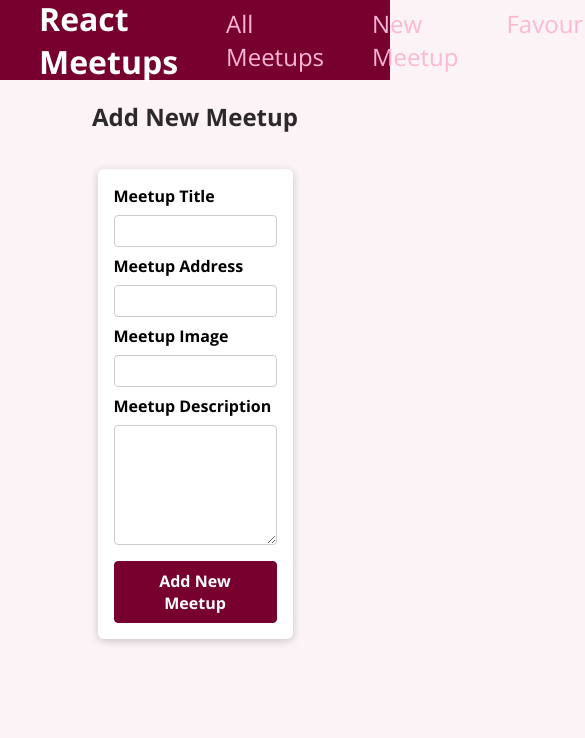
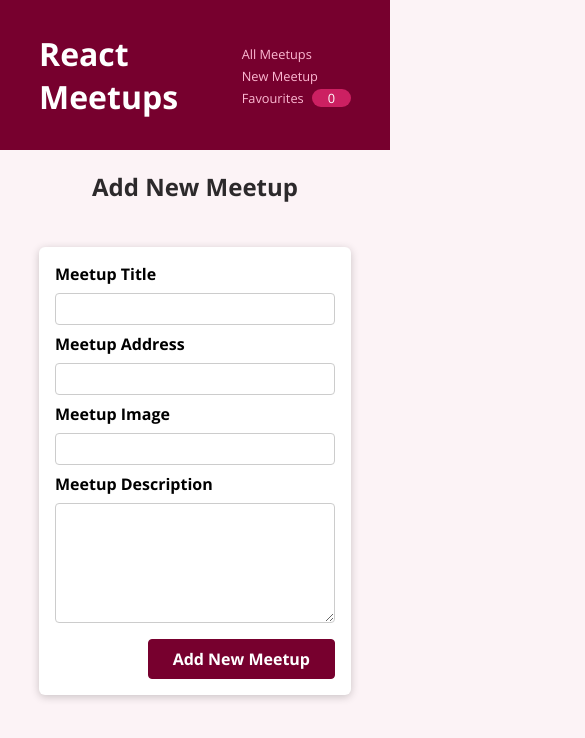
Before and after one commit to niloysikdar/React-Meetups, a React (Create React App) app: page /new-meetup in a window 390 px wide. Shown: the top 738 px of the page, 585 px wide, since content can reach past the window. Built offline with nearby package versions, Linux system fonts and the light colour scheme; the HTML template or start-up script is replaced by a standard one.

Commit message:
added responsiveness in css
used Media Queries
1. fixed cards
2. overflow text in navbar
3. font-sizes,padding,margins and navbar
SCOPE(to work on) -> add menu icon and functionality for navbar using useState and innerwidth check in useEffect maybe.

```diff
--- a/src/components/MainNavigation.jsx
+++ b/src/components/MainNavigation.jsx
@@ -9,6 +9,7 @@ const MainNavigation = () => {
   return (
     <header className={classes.header}>
       <div className={classes.logo}>React Meetups</div>
+
       <nav>
         <ul>
           <li>
--- a/src/components/MainNavigation.module.css
+++ b/src/components/MainNavigation.module.css
@@ -45,3 +45,18 @@
   padding: 0 1rem;
   margin-left: 0.5rem;
 }
+
+@media screen and (max-width: 540px) {
+  .header a {
+    font-size: 0.8rem;
+  }
+}
+@media screen and (max-width: 720px) {
+  .header {
+    height: 100%;
+    padding: 2em 10%;
+  }
+  .header ul {
+    flex-direction: column;
+  }
+}
--- a/src/components/meetups/MeetupItem.module.css
+++ b/src/components/meetups/MeetupItem.module.css
@@ -45,3 +45,9 @@
 .actions button:active {
   background-color: #ffe2ed;
 }
+
+@media screen and (max-width: 720px) {
+  .image {
+    height: auto;
+  }
+}
--- a/src/components/ui/Card.module.css
+++ b/src/components/ui/Card.module.css
@@ -5,3 +5,10 @@
   width: 50%;
   margin: 1rem 0 1.5rem;
 }
+
+@media screen and (max-width: 768px) {
+  .card {
+    width: 80%;
+    margin: 1.5rem auto;
+  }
+}
```
Also changed, not shown: 1 other file (tests, documents, lock files or other folders).
